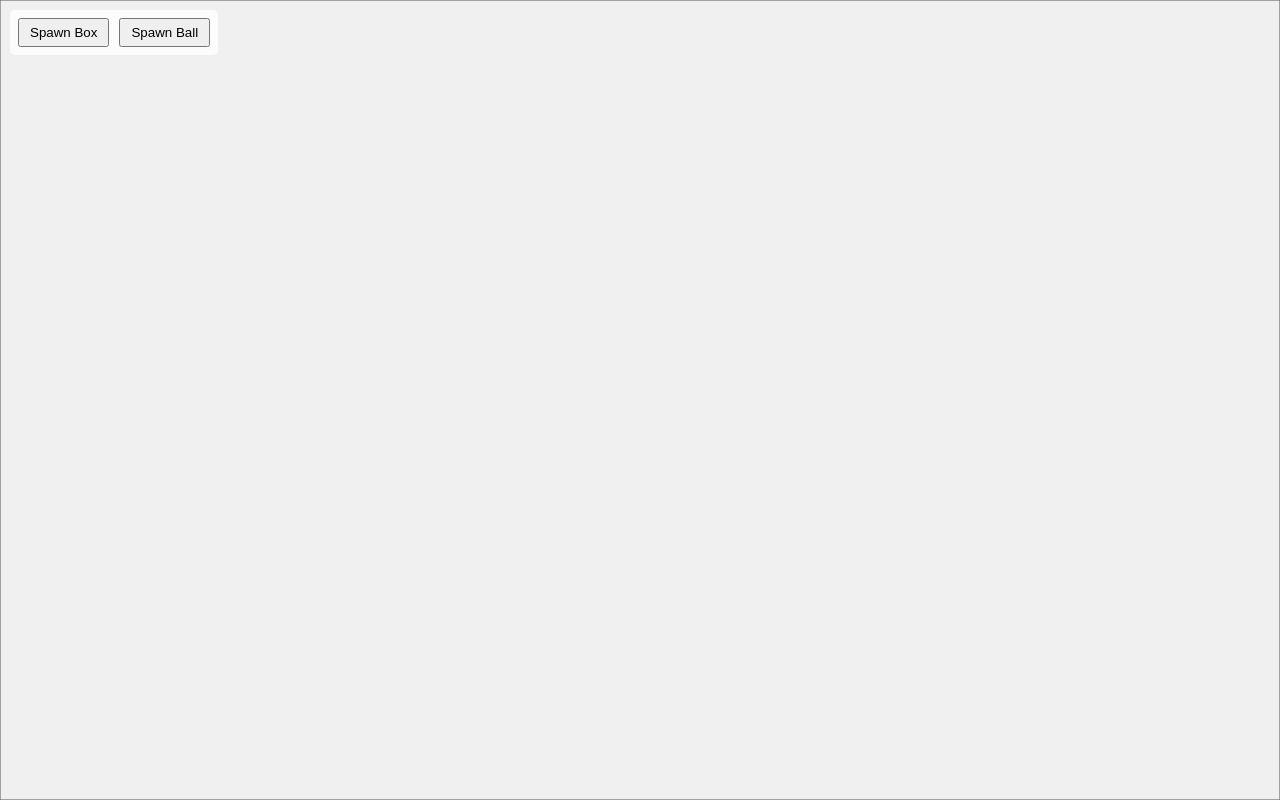
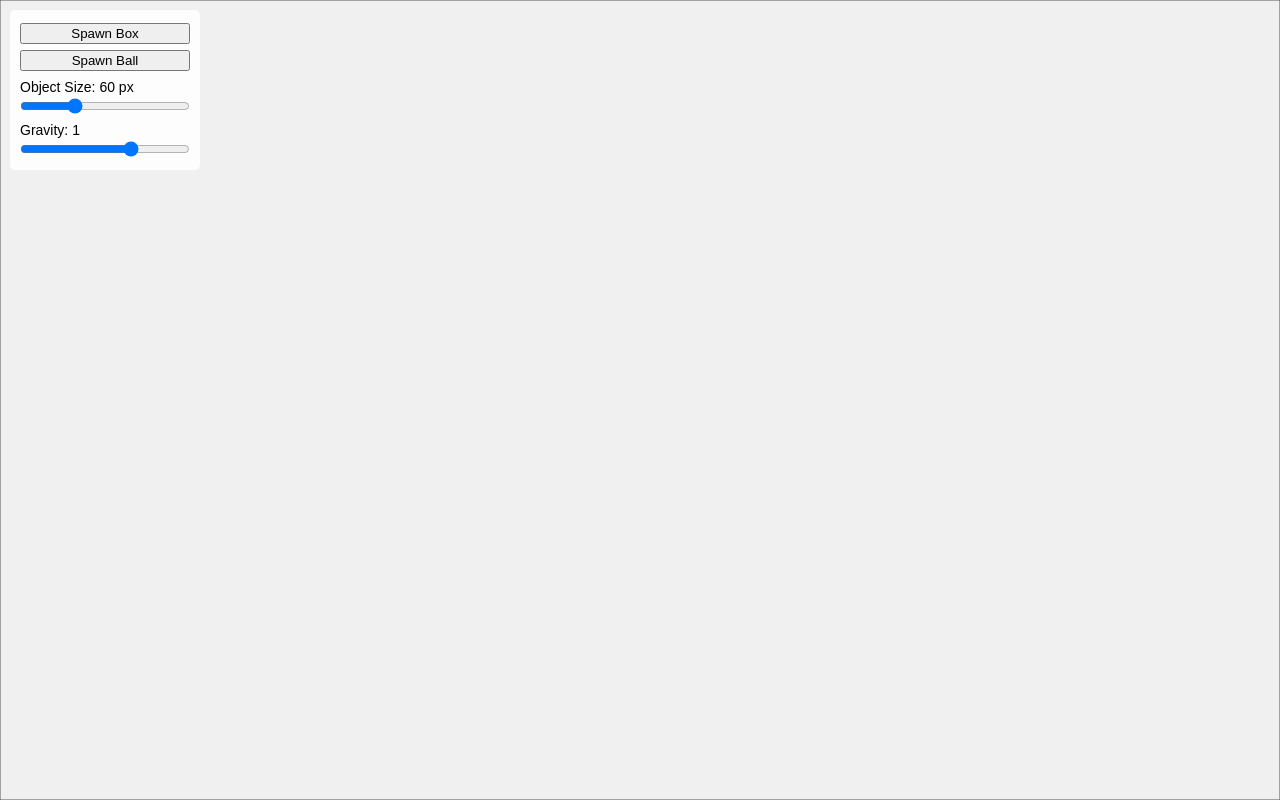
Before and after one commit to nogix326/physics-sandbox, a plain HTML site: page index.html in a window 1280 px wide. Drawn offline with nearby package versions, Linux system fonts and the light colour scheme.

Commit message:
Update index.html
This is an interactive 2D physics sandbox that runs directly in your browser. Players can spawn squares and circles of adjustable size, control gravity in real time, and interact with objects using their mouse or touchscreen. The sandbox uses realistic physics — objects fall, collide, and bounce off each other and the boundaries of the world. Gravity can be set from negative values (objects float upward) to high positive values (objects fall faster), making for fun and unpredictable behavior. Users can drag and drop any object to reposition it, while new objects are spawned at random horizontal positions. The entire experience is rendered on an HTML5 canvas with smooth animation and no downloads required. It’s fully accessible online via any modern device.

```diff
--- a/index.html
+++ b/index.html
@@ -2,21 +2,28 @@
 <html>
 <head>
   <meta charset="UTF-8">
-  <title>2D Physics Sandbox</title>
+  <title>2d Physics Sandbox By Noah</title>
   <style>
-    body { margin: 0; overflow: hidden; }
+    body { margin: 0; overflow: hidden; font-family: sans-serif; }
     #controls {
       position: absolute; top: 10px; left: 10px; z-index: 10;
-      background: rgba(255,255,255,0.8); padding: 5px;
-      border-radius: 5px;
+      background: rgba(255,255,255,0.85); padding: 10px;
+      border-radius: 5px; font-size: 14px;
     }
-    button { margin: 3px; padding: 5px 10px; }
+    button, input { margin: 3px 0; width: 100%; }
+    label { display: block; margin-top: 5px; }
   </style>
 </head>
 <body>
 <div id="controls">
   <button id="spawnBox">Spawn Box</button>
   <button id="spawnBall">Spawn Ball</button>
+
+  <label for="sizeSlider">Object Size: <span id="sizeValue">60</span> px</label>
+  <input type="range" id="sizeSlider" min="20" max="150" value="60">
+
+  <label for="gravitySlider">Gravity: <span id="gravityValue">1</span></label>
+  <input type="range" id="gravitySlider" min="-1" max="2" step="0.1" value="1">
 </div>
 
 <canvas id="world"></canvas>
@@ -25,7 +32,7 @@
 <script>
 const { Engine, Render, Runner, World, Bodies, Mouse, MouseConstraint } = Matter;
 
-// Engine and world setup
+// Engine setup
 const engine = Engine.create();
 const world = engine.world;
 
@@ -67,14 +74,34 @@ const mouseConstraint = MouseConstraint.create(engine, {
 World.add(world, mouseConstraint);
 render.mouse = mouse;
 
+// Controls
+let objectSize = 60;
+
+// Size slider
+const sizeSlider = document.getElementById('sizeSlider');
+const sizeValue = document.getElementById('sizeValue');
+sizeSlider.addEventListener('input', () => {
+  objectSize = parseInt(sizeSlider.value);
+  sizeValue.textContent = objectSize;
+});
+
+// Gravity slider
+const gravitySlider = document.getElementById('gravitySlider');
+const gravityValue = document.getElementById('gravityValue');
+gravitySlider.addEventListener('input', () => {
+  const g = parseFloat(gravitySlider.value);
+  engine.world.gravity.y = g;
+  gravityValue.textContent = g;
+});
+
 // Spawn objects
 document.getElementById('spawnBox').addEventListener('click', () => {
-  const box = Bodies.rectangle(Math.random()*window.innerWidth, 50, 60, 60);
+  const box = Bodies.rectangle(Math.random()*window.innerWidth, 50, objectSize, objectSize);
   World.add(world, box);
 });
 
 document.getElementById('spawnBall').addEventListener('click', () => {
-  const ball = Bodies.circle(Math.random()*window.innerWidth, 50, 30);
+  const ball = Bodies.circle(Math.random()*window.innerWidth, 50, objectSize/2);
   World.add(world, ball);
 });
 </script>
```
